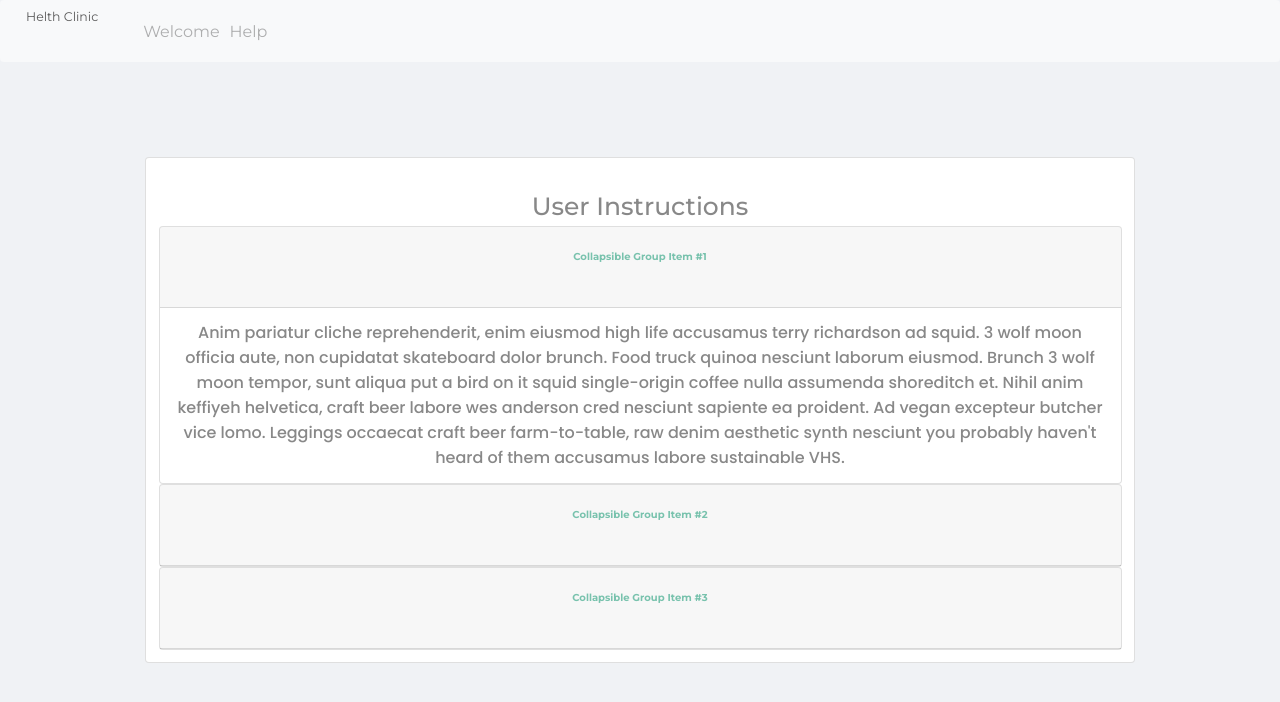
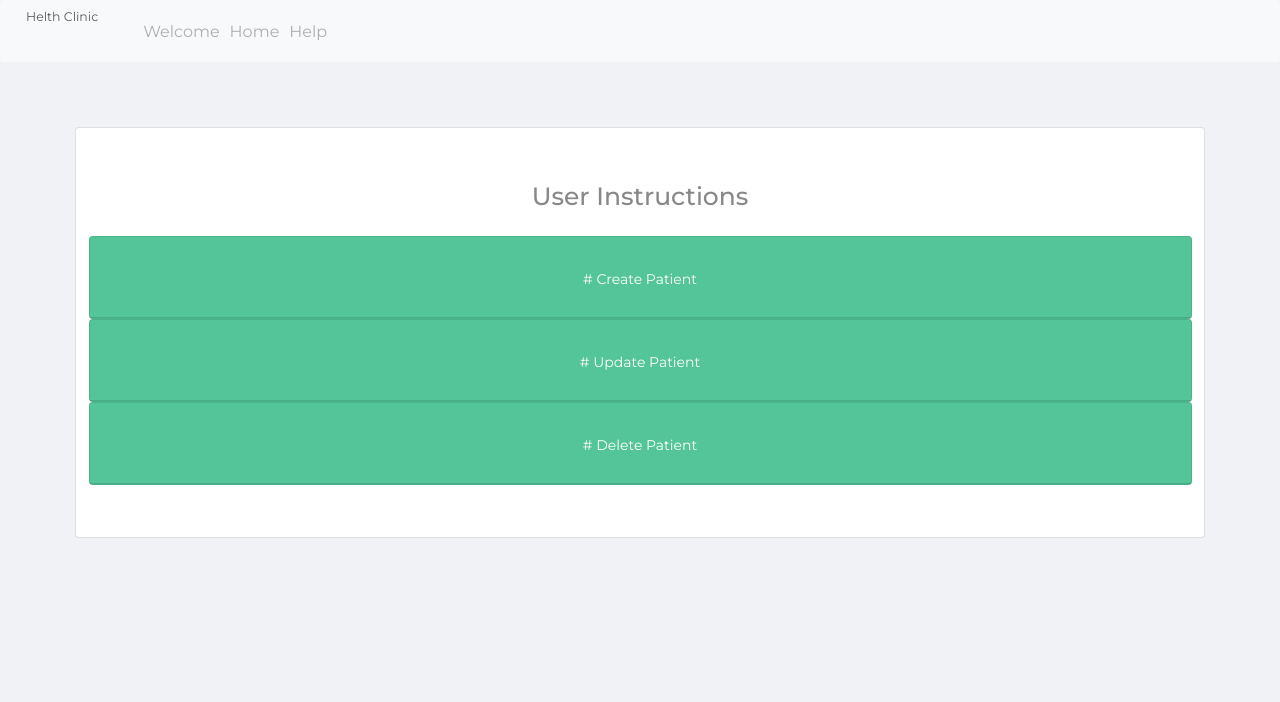
Before and after one commit to Code-Institute-Submissions/3-Milestone-project, a React (Create React App) app in the folder frontend/: page /help in a window 1280 px wide. Shown: the top 702 px of the page. Built offline with nearby package versions, Linux system fonts and the light colour scheme.

Commit message:
aditional details and styles navbar help welcome and patient list

```diff
--- a/frontend/package.json
+++ b/frontend/package.json
@@ -10,6 +10,7 @@
     "react": "^16.13.1",
     "react-dom": "^16.13.1",
     "react-dropzone": "^10.2.2",
+    "react-icons": "^3.11.0",
     "react-router-dom": "^5.1.2",
     "react-scripts": "3.4.1",
     "styled-components": "^5.1.0",
--- a/frontend/src/components/Help.tsx
+++ b/frontend/src/components/Help.tsx
@@ -1,6 +1,6 @@
 import React from 'react';
 // aditional css styles imported here
-import { Container } from '../styles/Welcome';
+import { Container } from '../styles/Help';
 
 const Help: React.FC = () => {
   return (
@@ -9,113 +9,108 @@ const Help: React.FC = () => {
         <div className="card card-body">
           <h1>User Instructions</h1>
 
-          <div id="accordion">
-            <div className="card ">
+          <div id="accordion" style={{ marginBottom: '40px' }}>
+            <div className="card " style={{ backgroundColor: '#56cc9d' }}>
               <div className="card-header" id="headingOne">
                 <h5 className="mb-0">
                   <button
                     type="button"
-                    className="btn btn-link"
+                    className="btn collapsed col-12"
                     data-toggle="collapse"
                     data-target="#collapseOne"
                     aria-expanded="false"
                     aria-controls="collapseOne"
                   >
-                    Collapsible Group Item #1
+                    <p># Create Patient</p>
                   </button>
                 </h5>
               </div>
 
               <div
+                style={{ backgroundColor: '#fff' }}
                 id="collapseOne"
-                className="collapse show"
+                className="collapse"
                 aria-labelledby="headingOne"
                 data-parent="#accordion"
               >
                 <div className="card-body">
-                  Anim pariatur cliche reprehenderit, enim eiusmod high life
-                  accusamus terry richardson ad squid. 3 wolf moon officia aute,
-                  non cupidatat skateboard dolor brunch. Food truck quinoa
-                  nesciunt laborum eiusmod. Brunch 3 wolf moon tempor, sunt
-                  aliqua put a bird on it squid single-origin coffee nulla
-                  assumenda shoreditch et. Nihil anim keffiyeh helvetica, craft
-                  beer labore wes anderson cred nesciunt sapiente ea proident.
-                  Ad vegan excepteur butcher vice lomo. Leggings occaecat craft
-                  beer farm-to-table, raw denim aesthetic synth nesciunt you
-                  probably haven't heard of them accusamus labore sustainable
-                  VHS.
+                  At the navbar in the top of the page, clicking under the link
+                  “Home” You find a “Create Patient” after filling the form
+                  press the green button “Create” and the Patient will appear in
+                  the list down below. * Important! There’s no max or min limit
+                  or characters validation for a better flexibility But you need
+                  to fill all the forms in order to create the patient.
                 </div>
               </div>
             </div>
-            <div className="card">
+            <div className="card" style={{ backgroundColor: '#56cc9d' }}>
               <div className="card-header" id="headingTwo">
                 <h5 className="mb-0">
                   <button
                     type="button"
-                    className="btn btn-link collapsed"
+                    className="btn collapsed col-12"
                     data-toggle="collapse"
                     data-target="#collapseTwo"
                     aria-expanded="false"
                     aria-controls="collapseTwo"
                   >
-                    Collapsible Group Item #2
+                    <p> # Update Patient</p>
                   </button>
                 </h5>
               </div>
               <div
+                style={{ backgroundColor: '#fff' }}
                 id="collapseTwo"
                 className="collapse"
                 aria-labelledby="headingTwo"
                 data-parent="#accordion"
               >
                 <div className="card-body">
-                  Anim pariatur cliche reprehenderit, enim eiusmod high life
-                  accusamus terry richardson ad squid. 3 wolf moon officia aute,
-                  non cupidatat skateboard dolor brunch. Food truck quinoa
-                  nesciunt laborum eiusmod. Brunch 3 wolf moon tempor, sunt
-                  aliqua put a bird on it squid single-origin coffee nulla
-                  assumenda shoreditch et. Nihil anim keffiyeh helvetica, craft
-                  beer labore wes anderson cred nesciunt sapiente ea proident.
-                  Ad vegan excepteur butcher vice lomo. Leggings occaecat craft
-                  beer farm-to-table, raw denim aesthetic synth nesciunt you
-                  probably haven't heard of them accusamus labore sustainable
-                  VHS.
+                  At the navbar in the top of the page, clicking under the link
+                  “Home” you find a table Below the form “Create Patient” with
+                  all Patients saved in the database with all they Informations,
+                  at the extreme right in the table under “Operations” there’s a
+                  green button “Edit” clicking on it the Patient’s data is gonna
+                  be displayed in the form, the title’s form Will display
+                  “Update Patient” and the form’s buttons “Update”. Afte make
+                  your changes in the form click the button “Update” You will
+                  receive an alert Saying “The Patient has been updated!” *
+                  Important! If There’s none Patients saved in the database it
+                  will appear blank.
                 </div>
               </div>
             </div>
-            <div className="card">
+            <div className="card" style={{ backgroundColor: '#56cc9d' }}>
               <div className="card-header" id="headingThree">
                 <h5 className="mb-0">
                   <button
                     type="button"
-                    className="btn btn-link collapsed"
+                    className="btn collapsed col-12"
                     data-toggle="collapse"
                     data-target="#collapseThree"
                     aria-expanded="false"
                     aria-controls="collapseThree"
                   >
-                    Collapsible Group Item #3
+                    <p> # Delete Patient</p>
                   </button>
                 </h5>
               </div>
               <div
+                style={{ backgroundColor: '#fff' }}
                 id="collapseThree"
                 className="collapse"
                 aria-labelledby="headingThree"
                 data-parent="#accordion"
               >
                 <div className="card-body">
-                  Anim pariatur cliche reprehenderit, enim eiusmod high life
-                  accusamus terry richardson ad squid. 3 wolf moon officia aute,
-                  non cupidatat skateboard dolor brunch. Food truck quinoa
-                  nesciunt laborum eiusmod. Brunch 3 wolf moon tempor, sunt
-                  aliqua put a bird on it squid single-origin coffee nulla
-                  assumenda shoreditch et. Nihil anim keffiyeh helvetica, craft
-                  beer labore wes anderson cred nesciunt sapiente ea proident.
-                  Ad vegan excepteur butcher vice lomo. Leggings occaecat craft
-                  beer farm-to-table, raw denim aesthetic synth nesciunt you
-                  probably haven't heard of them accusamus labore sustainable
-                  VHS.
+                  At the navbar in the top of the page, clicking under the link
+                  “Home” you find a table Below the form “Create Patient” with
+                  all Patients saved in the database with all they Informations,
+                  at the extreme right in the table under “Operations” there’s a
+                  green button “Delete” clicking on it an alert message will
+                  appear asking, “are you sure you want to delete the user?”
+                  clicking “ok” The user is gonna be deleted. * Important! Once
+                  deleted data can’t be recovered.
                 </div>
               </div>
             </div>
--- a/frontend/src/components/Navbar.tsx
+++ b/frontend/src/components/Navbar.tsx
@@ -4,7 +4,7 @@ import { Link } from 'react-router-dom';
 const Navbar: React.FC = () => {
   return (
     <>
-      <nav className="navbar navbar-expand-lg navbar-light bg-light">
+      <nav className="navbar navbar-expand-sm navbar-light bg-light">
         <Link className="navbar-brand" to="/">
           Helth Clinic
         </Link>
@@ -21,8 +21,12 @@ const Navbar: React.FC = () => {
         </button>
         <div className="collapse navbar-collapse" id="navbarNavAltMarkup">
           <div className="navbar-nav">
-            <Link className="nav-link" to="/welcome">
+            <Link className="nav-link" to="/">
               Welcome
+              <span className="sr-only">(current)</span>
+            </Link>
+            <Link className="nav-link" to="/patient">
+              Home
               <span className="sr-only">(current)</span>
             </Link>
             <Link className="nav-link" to="/help">
--- a/frontend/src/components/PatientsList.tsx
+++ b/frontend/src/components/PatientsList.tsx
@@ -49,7 +49,9 @@ const CreatePatient: React.FC = () => {
      *  Func delete patients from the database
      *  and ask if you really want it.
      */
-    const patientResponse = window.confirm('Are you sure to delete patient?');
+    const patientResponse = window.confirm(
+      `Are you sure to delete ${newName} patient?`,
+    );
     if (patientResponse) {
       const response = await fetch(`http://localhost:5000/patients/${id}`, {
         method: 'DELETE',
@@ -111,6 +113,9 @@ const CreatePatient: React.FC = () => {
       const data = await response.json();
       console.log(data);
     } else {
+      /**
+       *  Statment if is "editing" it's not gonna post.
+       */
       const response = await fetch(`http://localhost:5000/patients/${newId}`, {
         method: 'PUT',
         headers: {
@@ -123,7 +128,7 @@ const CreatePatient: React.FC = () => {
           date_of_birth: date,
         }),
       });
-      const alert = window.alert('Patient has been updated!');
+      const alert = window.alert(`Patient ${newName} has been updated!`);
       const data = await response.json();
       console.log(data);
       setEditing(false);
@@ -145,7 +150,7 @@ const CreatePatient: React.FC = () => {
       <Container>
         <div className="row">
           <div className="col-md-12">
-            <h1>Create Patient</h1>
+            <h1>{editing ? 'Update Patient' : 'Create Patient'}</h1>
             <form onSubmit={handleSubmit} className="card card-body">
               <div className="form-group">
                 <h2>Name and Surname</h2>
@@ -192,7 +197,15 @@ const CreatePatient: React.FC = () => {
                   required
                 />
               </div>
-              <button className="btn btn-success btn-block" type="submit">
+              <button
+                className="btn btn-success btn-block"
+                type="submit"
+                style={{
+                  height: '35px',
+                  marginBottom: '10px',
+                  fontSize: '13px',
+                }}
+              >
                 {editing ? 'Update' : 'Create'}
               </button>
             </form>
--- a/frontend/src/routes/index.tsx
+++ b/frontend/src/routes/index.tsx
@@ -8,9 +8,9 @@ import Welcome from '../components/Welcome';
 
 const Routes: React.FC = () => (
   <Switch>
-    <Route path="/welcome" exact component={Welcome} />
+    <Route path="/" exact component={Welcome} />
     <Route path="/help" exact component={Help} />
-    <Route path="/" exact component={PatientsList} />
+    <Route path="/patient" exact component={PatientsList} />
   </Switch>
 );
 
--- a/frontend/src/styles/Help.ts
+++ b/frontend/src/styles/Help.ts
@@ -2,4 +2,22 @@ import styled from 'styled-components';
 
 export const Container = styled.div`
   display: flex;
+  text-align: center;
+  text-decoration: none;
+  margin-top: 40px;
+
+  p {
+    margin: 20px;
+    font-size: 14px;
+  }
+
+  h1 {
+    margin-top: 20px;
+    padding: 20px;
+  }
+
+  button {
+    margin-bottom: 20px;
+    height: 45px;
+  }
 `;
--- a/frontend/src/styles/PatientList.ts
+++ b/frontend/src/styles/PatientList.ts
@@ -22,4 +22,8 @@ export const Container = styled.section`
   button {
     font-weight: bold;
   }
+
+  input {
+    height: 35px;
+  }
 `;
```
Also changed, not shown: frontend/src/components/Welcome.tsx (+17 -1 lines), 1 other file (tests, documents, lock files or other folders).
